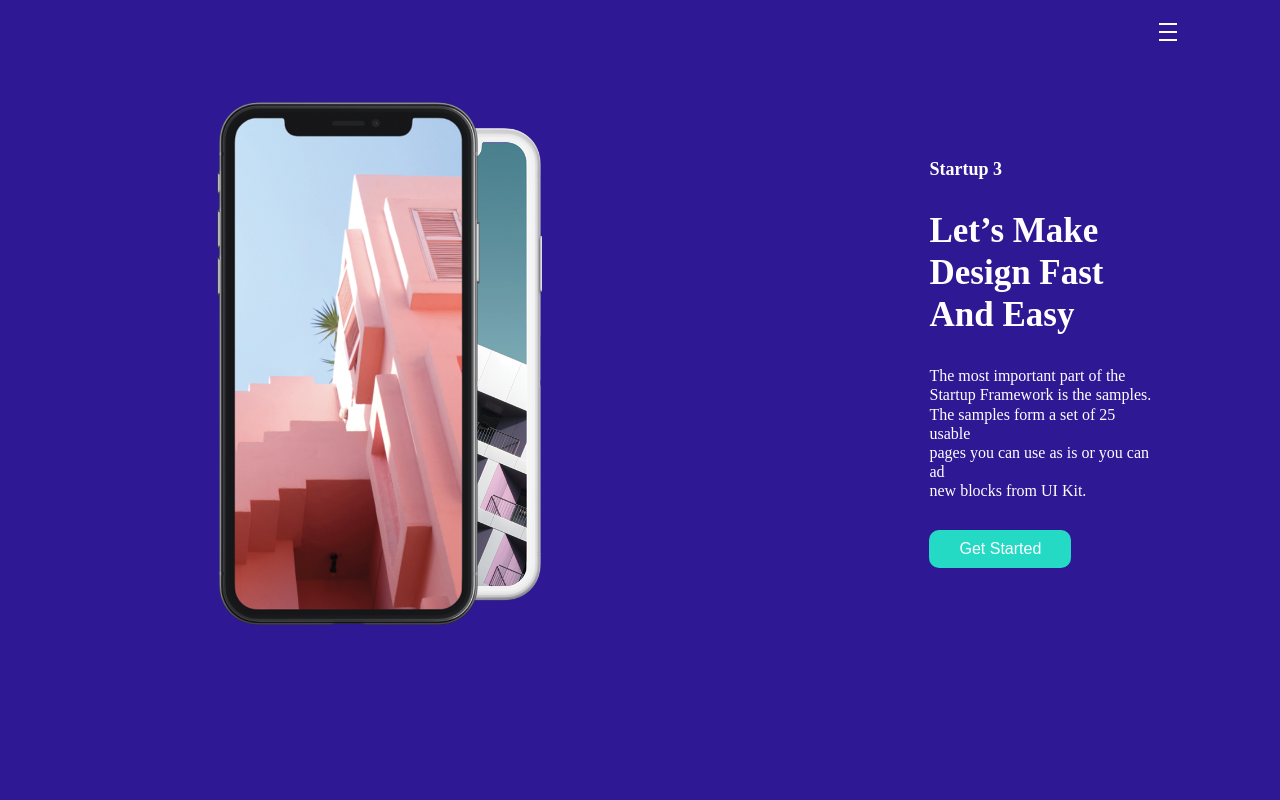
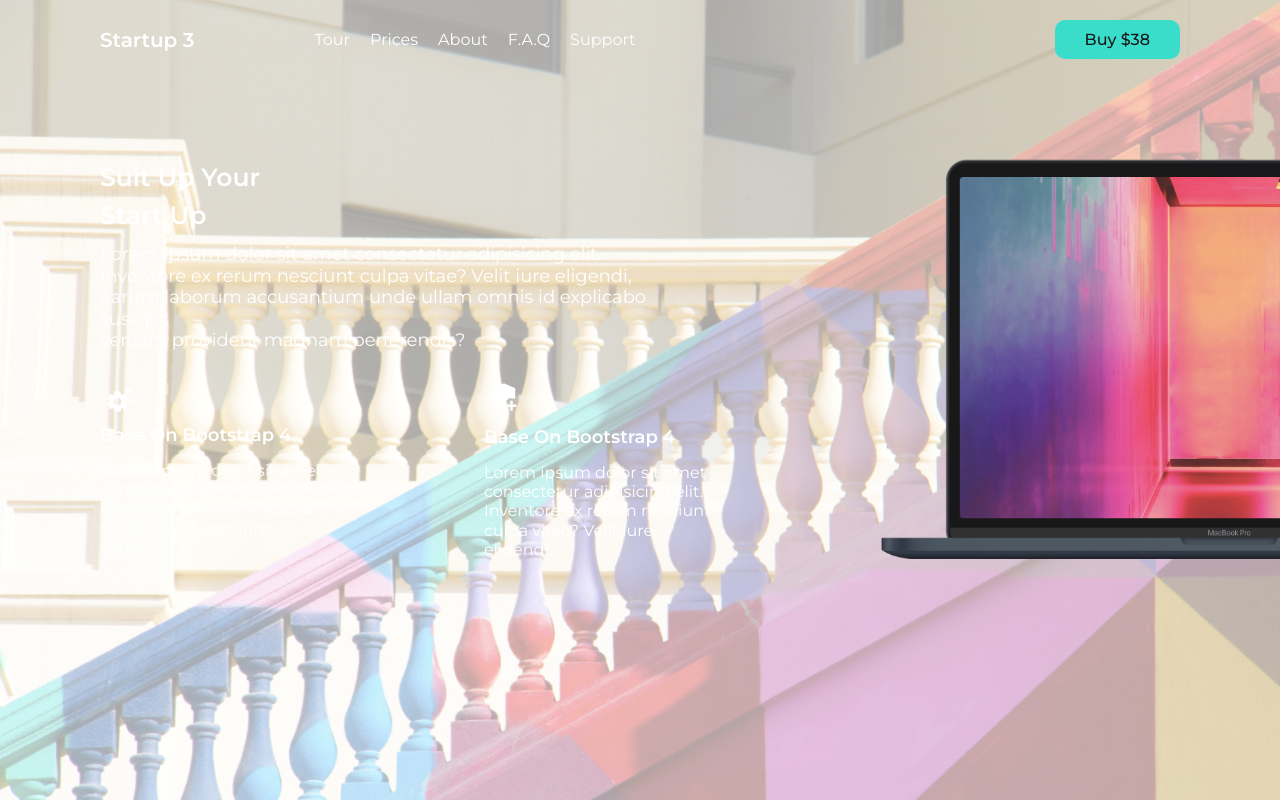
Before and after one commit to dicksonudehz/projectone, a React (Create React App) app: page / in a window 1280 px wide. Built offline with nearby package versions, Linux system fonts and the light colour scheme.

Commit message:
push second project

```diff
--- a/src/App.js
+++ b/src/App.js
@@ -1,6 +1,6 @@
-import HomepageFour from "./HomepageFour";
+// import HomepageFour from "./HomepageFour";
 // import Homepageone from "./Homepageone";
-// import Homepagethree from "./Homepagethree";
+import Homepagethree from "./Homepagethree";
 // import HomepageTwo from "./HomepageTwo";
 
 function App() {
@@ -8,8 +8,8 @@ function App() {
     <>
       {/* <Homepageone/> */}
       {/* <HomepageTwo/> */}
-      {/* <Homepagethree/> */}
-      <HomepageFour/>
+      <Homepagethree/>
+      {/* <HomepageFour/> */}
 
 
     </>
```
